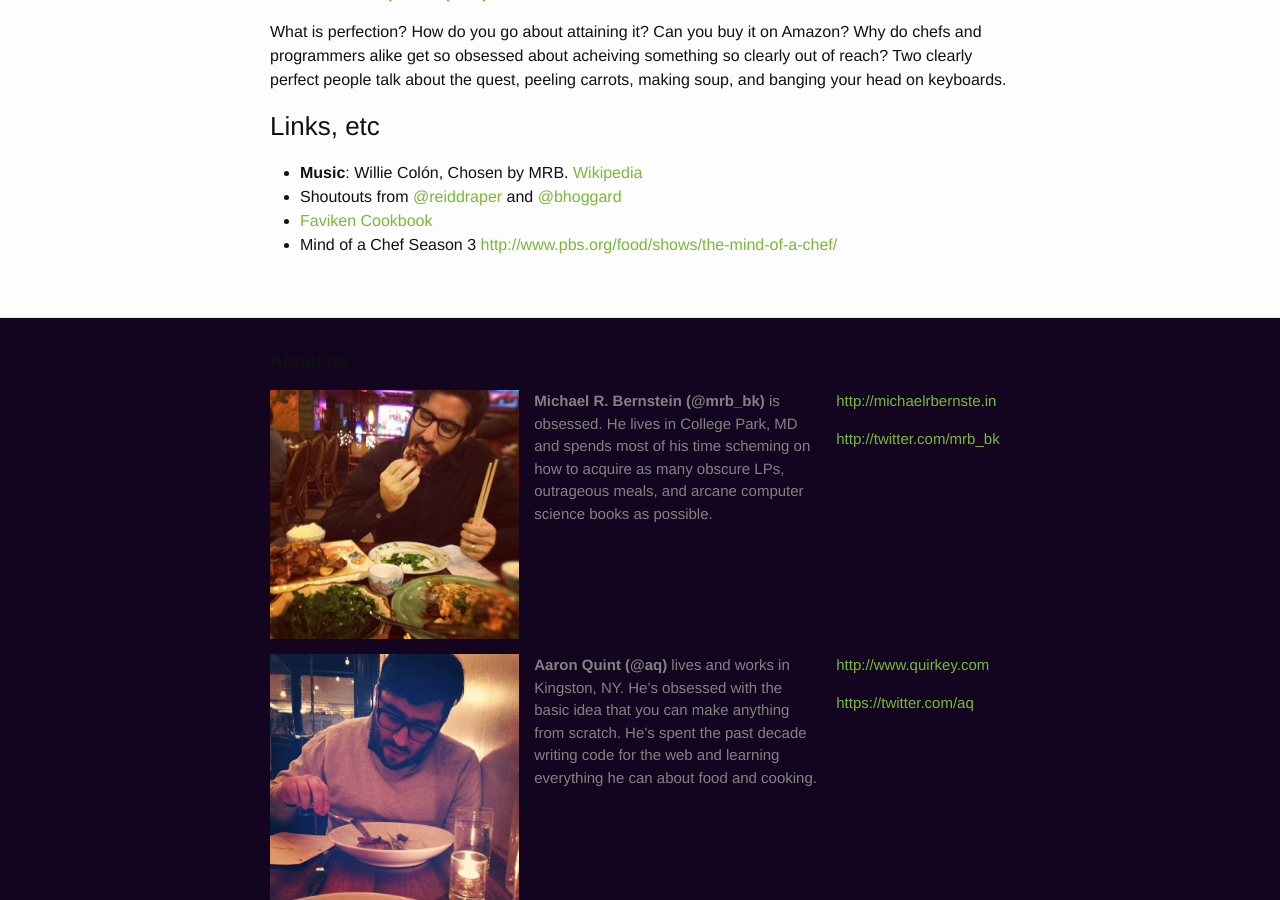
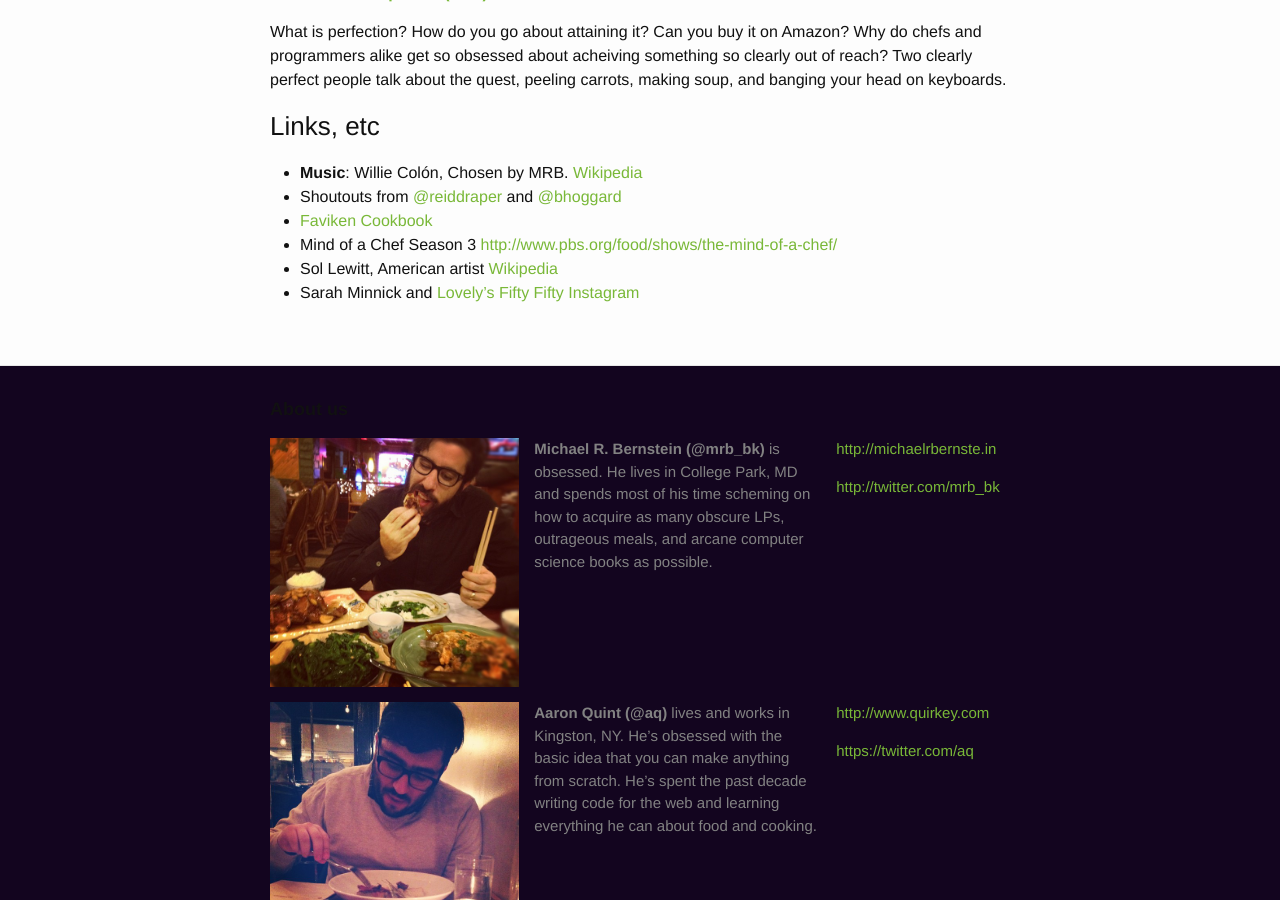
Before and after one commit to beatsryetypes/beatsryetypes.github.io, a Jekyll site: the page built from _posts/2015-03-02-episode-5-perfection.md, in a window 1280 px wide and 900 px high, scrolled down 556 px. Built offline with Jekyll 4.4.1, drawn with Linux system fonts in a browser that asks for light colours.

Commit message:
Couple more notes

```diff
--- a/_posts/2015-03-02-episode-5-perfection.md
+++ b/_posts/2015-03-02-episode-5-perfection.md
@@ -19,3 +19,5 @@ What is perfection? How do you go about attaining it? Can you buy it on Amazon?
 * Shoutouts from [@reiddraper](https://twitter.com/reiddraper) and [@bhoggard](https://twitter.com/bhoggard)
 * [Faviken Cookbook](http://www.amazon.com/F%C3%A4viken-Magnus-Nilsson/dp/0714864706)
 * Mind of a Chef Season 3 <http://www.pbs.org/food/shows/the-mind-of-a-chef/>
+* Sol Lewitt, American artist [Wikipedia](http://en.wikipedia.org/wiki/Sol_LeWitt)
+* Sarah Minnick and [Lovely's Fifty Fifty](https://lovelysfiftyfifty.wordpress.com/) [Instagram](https://instagram.com/sarahminnick_/)
```
